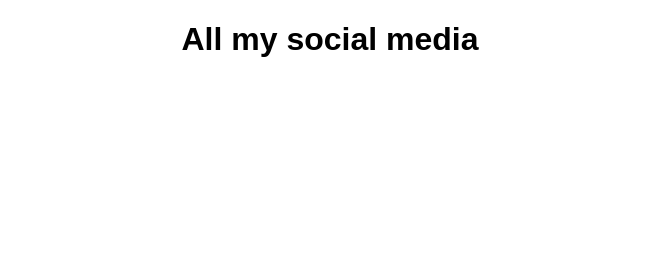
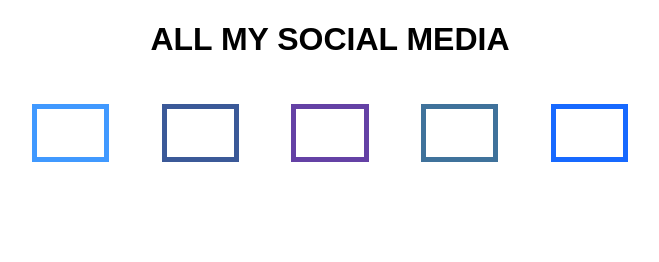
Before and after one commit to gumbey/iconic-font-refresher, a plain HTML site: page index.html in a window 1280 px wide. Shown: the whole page, without its empty margins (310-969 px from the left). Drawn offline with Linux system fonts and the light colour scheme; some icons are missing.

Commit message:
feat: update social icon style
Changed styling on buttons

```diff
--- a/css/index.css
+++ b/css/index.css
@@ -26,8 +26,6 @@ html {
   text-align: center;
 }
 
-
-
 .twit-c {
   color:#4099FF ;
 }
@@ -45,24 +43,22 @@ html {
 }
 
 .btn{
-  text-align: center;
   font-size: 3em;
   font-weight: bold;
   text-decoration: none;
-  padding: 1em 1em;
+  padding: .5em .7em;
   display: inline-block;
   margin: 0.5em;
+  border: solid 5px;
 }
 
 .btn:hover,
 .btn:active,
 .btn:focus{
-  background-color: black;
 }
 
 .btn i{
-  vertical-align: middle;
-  padding-right: 0.25em;
+  vertical-align: -10px;
 }
 
 .btn:hover .i-twitter,
@@ -72,3 +68,20 @@ html {
 .btn:hover .i-behance{
   color: white;
 }
+
+.twitter{
+  background-color: #4099ff;
+}
+.facebook{
+  background-color: #3B5998;
+}
+.google-plus{
+  background-color: #db5a3c;
+}
+.instagram{
+  background-color: #517fa4;
+}
+.twitch{
+  background-color: #cb2027;
+}
+}
--- a/index.html
+++ b/index.html
@@ -11,14 +11,14 @@
 </head>
 <body>
 
-	<h1 class="header">All my social media</h1>
+	<h1 class="header">ALL MY SOCIAL MEDIA</h1>
 
   <div class="center">
-    <a class="btn twit-c" href="# "> <i class="i-twitter"> </i></a>
-    <a class="btn fac-c" href="# "> <i class="i-facebook"> </i></a>
-    <a class="btn twi-c" href="# "> <i class="i-twitch"> </i></a>
-    <a class="btn ins-c" href="# "> <i class="i-instagram"> </i></a>
-    <a class="btn beh-c" href="# "> <i class="i-behance"> </i></a>
+    <a class="btn twit-c" href="# "> <i class="i-twitter"></i><span></span></a>
+    <a class="btn fac-c" href="# "> <i class="i-facebook"></i><span></span></a>
+    <a class="btn twi-c" href="# "> <i class="i-twitch"></i><span></span></a>
+    <a class="btn ins-c" href="# "> <i class="i-instagram"></i><span></span></a>
+    <a class="btn beh-c" href="# "> <i class="i-behance"></i><span></span></a>
   </div>
 </body>
 </html>
```
